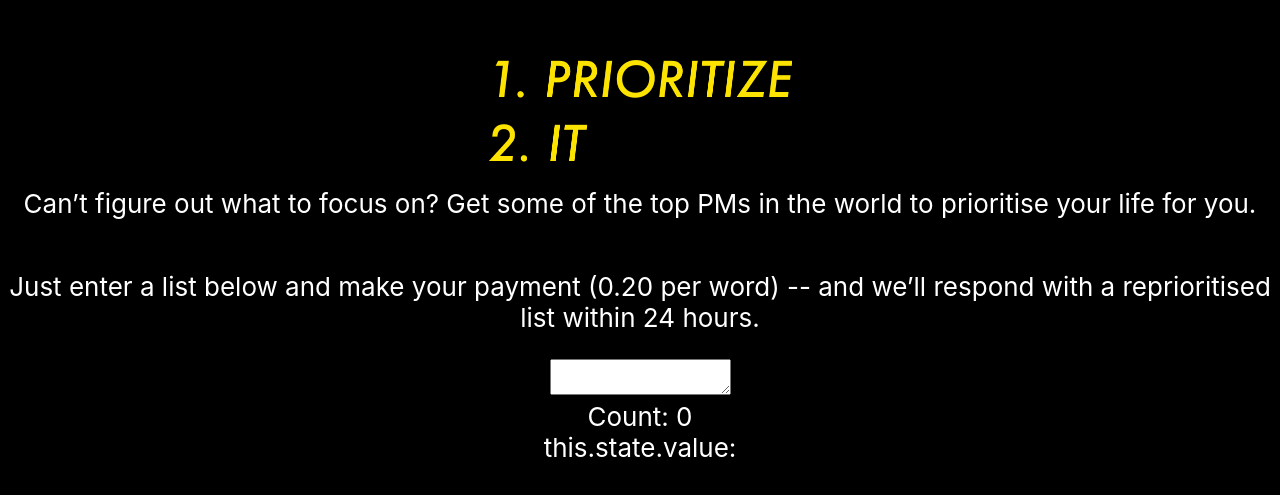
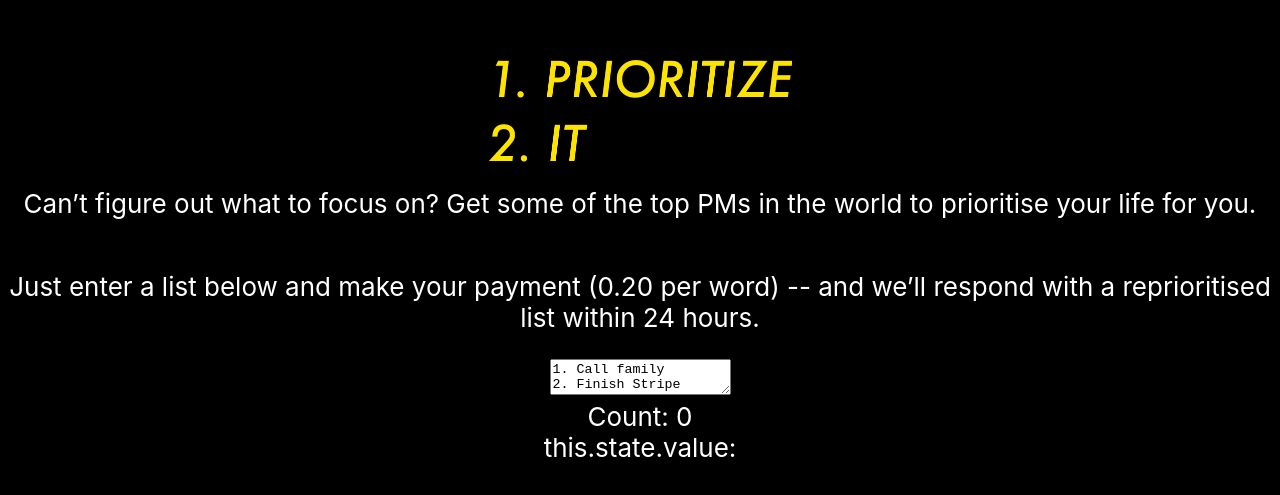
Before and after one commit to iceanfire/stpe, a React (Create React App) app: page / in a window 1280 px wide. Shown: the part 139-634 px from the top of the page. Built offline with nearby package versions, Linux system fonts and the light colour scheme.

Commit message:
added hack to have multi-line placeholder text, so people have an idea of what the expected format should look like (https://stackoverflow.com/questions/7189223/can-you-have-multiline-html5-placeholder-text-in-a-textarea)

```diff
--- a/src/wordcount.js
+++ b/src/wordcount.js
@@ -8,11 +8,37 @@ class WordCount extends React.Component {
         value : null
       }
       this.handleKeypress = this.handleKeypress.bind(this);
+      this._onFocus = this._onFocus.bind(this);
+      this._onBlur = this._onBlur.bind(this);
+      this.setValue = this.setValue.bind(this);
+      this.placeholder = "1. Call family \n2. Finish Stripe Assignment \n"
+      this.textInput = React.createRef();
     }
 
     handleKeypress(event) {
-      console.log('*****', event.target.value);
+      console.log(event.target.value)
       this.setState({ value:event.target.value });
+    }
+
+    componentDidMount() {
+      this.setValue(this.placeholder)
+    }
+
+    setValue(newValue){
+      this.textInput.current.value = newValue
+      this.state.value = newValue
+    }
+
+    _onFocus() {
+      if(this.state.value == this.placeholder){
+        this.setValue("1. ")
+      }
+    }
+
+    _onBlur(){
+      if(this.state.value == ""){
+        this.setValue(this.placeholder)
+      }
     }
 
     render(){
@@ -20,7 +46,14 @@ class WordCount extends React.Component {
           length = this.state.value?this.state.value.length:0;
       return(
         <div>
-          <textarea onChange={(event)=>this.handleKeypress(event)}>{this.state.value}</textarea>
+          <textarea id=""
+            onChange={(event)=>this.handleKeypress(event)}
+            onFocus={this._onFocus}
+            onBlur={this._onBlur}
+            ref={this.textInput}
+          >
+            {this.state.value}
+          </textarea>
           <div>Count: {length}</div>
           <div>this.state.value: {this.state.value}</div>
         </div>
```
